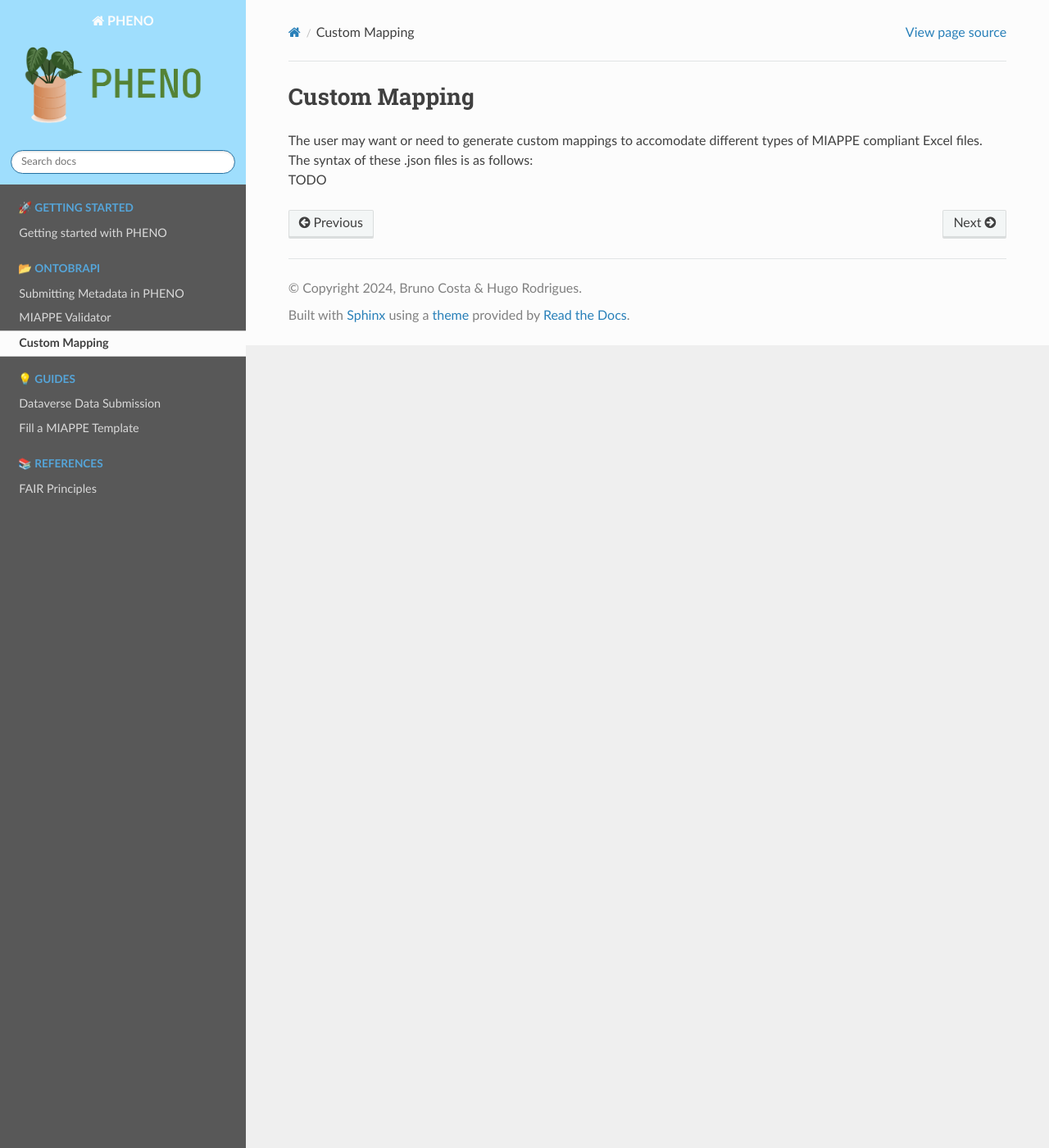
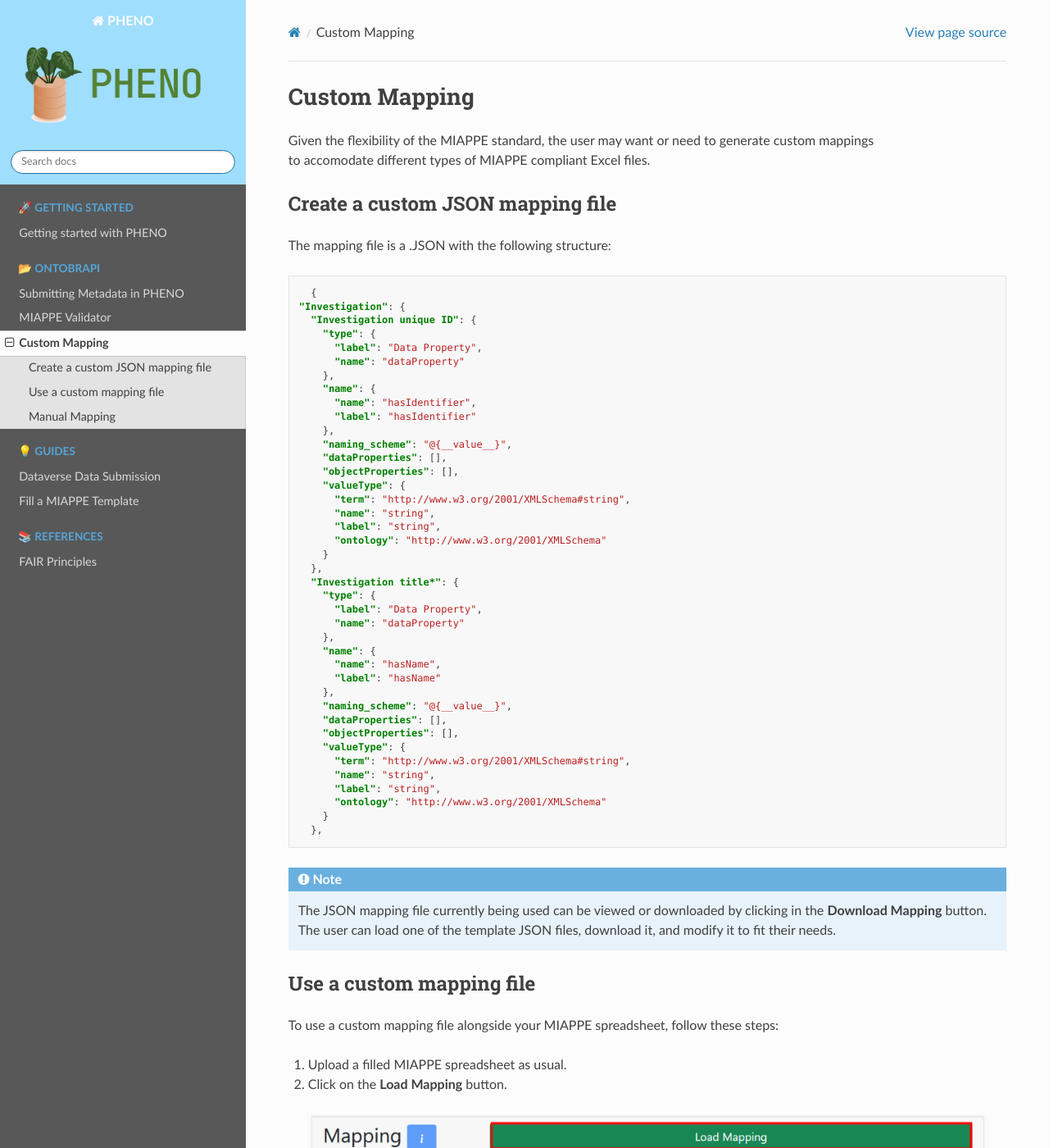
Before and after one commit to hmrodrigues99/PHENO_Docs, a Sphinx documentation site: the page built from docs/source/Mapping.rst, in a window 1280 px wide and 1400 px high. Shown: the whole window at 82% size. Built offline with Sphinx 7.4.7 and the Read the Docs theme 3.1.0, drawn with Linux system fonts in a browser that asks for light colours; some of the changed text lies outside the part shown.

Commit message:
Custom mapping docs on progress

```diff
--- a/docs/source/Mapping.rst
+++ b/docs/source/Mapping.rst
@@ -3,6 +3,91 @@
 Custom Mapping
 ==============
 
-| The user may want or need to generate custom mappings to accomodate different types of MIAPPE compliant Excel files.
-| The syntax of these .json files is as follows:
-| TODO
+| Given the flexibility of the MIAPPE standard, the user may want or need to generate custom mappings
+| to accomodate different types of MIAPPE compliant Excel files.
+
+Create a custom JSON mapping file
+---------------------------------
+
+| The mapping file is a .JSON with the following structure:
+
+.. code-block:: json
+
+    {
+  "Investigation": {
+    "Investigation unique ID": {
+      "type": {
+        "label": "Data Property",
+        "name": "dataProperty"
+      },
+      "name": {
+        "name": "hasIdentifier",
+        "label": "hasIdentifier"
+      },
+      "naming_scheme": "@{__value__}",
+      "dataProperties": [],
+      "objectProperties": [],
+      "valueType": {
+        "term": "http://www.w3.org/2001/XMLSchema#string",
+        "name": "string",
+        "label": "string",
+        "ontology": "http://www.w3.org/2001/XMLSchema"
+      }
+    },
+    "Investigation title*": {
+      "type": {
+        "label": "Data Property",
+        "name": "dataProperty"
+      },
+      "name": {
+        "name": "hasName",
+        "label": "hasName"
+      },
+      "naming_scheme": "@{__value__}",
+      "dataProperties": [],
+      "objectProperties": [],
+      "valueType": {
+        "term": "http://www.w3.org/2001/XMLSchema#string",
+        "name": "string",
+        "label": "string",
+        "ontology": "http://www.w3.org/2001/XMLSchema"
+      }
+    },
+
+.. note::
+    The JSON mapping file currently being used can be viewed or downloaded by clicking in the **Download Mapping** button.
+    The user can load one of the template JSON files, download it, and modify it to fit their needs.
+
+Use a custom mapping file
+-------------------------
+
+| To use a custom mapping file alongside your MIAPPE spreadsheet, follow these steps:
+
+1. Upload a filled MIAPPE spreadsheet as usual.
+2. Click on the **Load Mapping** button.
+
+.. figure:: /images/mapping1.png
+   :scale: 20%
+   :align: center
+   :class: img-margin-2b
+
+2. Paste the content of the custom mapping file in the text box.
+
+.. figure:: /images/mapping2.PNG
+   :scale: 60%
+   :align: center
+   :class: img-margin-2b
+
+.. warning::
+
+   The open mapping file option is still under development.
+
+3. And click the **load** button.
+
+| If any column is not mapped, the user can either modify the JSON mapping file or the MIAPPE spreadsheet, or use the manual mapping option.
+
+Manual Mapping
+--------------
+
+| If the MIAPPE spreadsheet is filled correctly but the mapping is not working as expected, the user can manually map the columns.
+| To do so, follow these steps:
```
Also changed, not shown: docs/source/images/mapping1.png (added), docs/source/images/mapping2.PNG (added).
